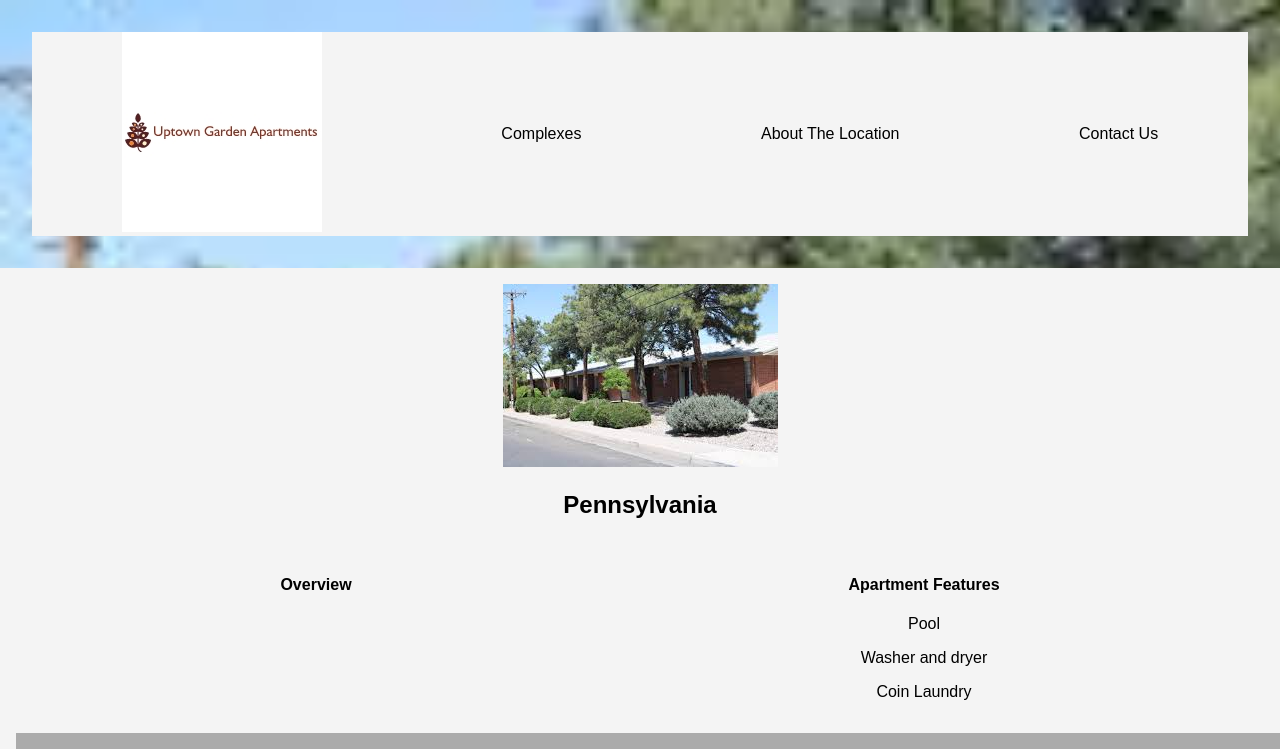
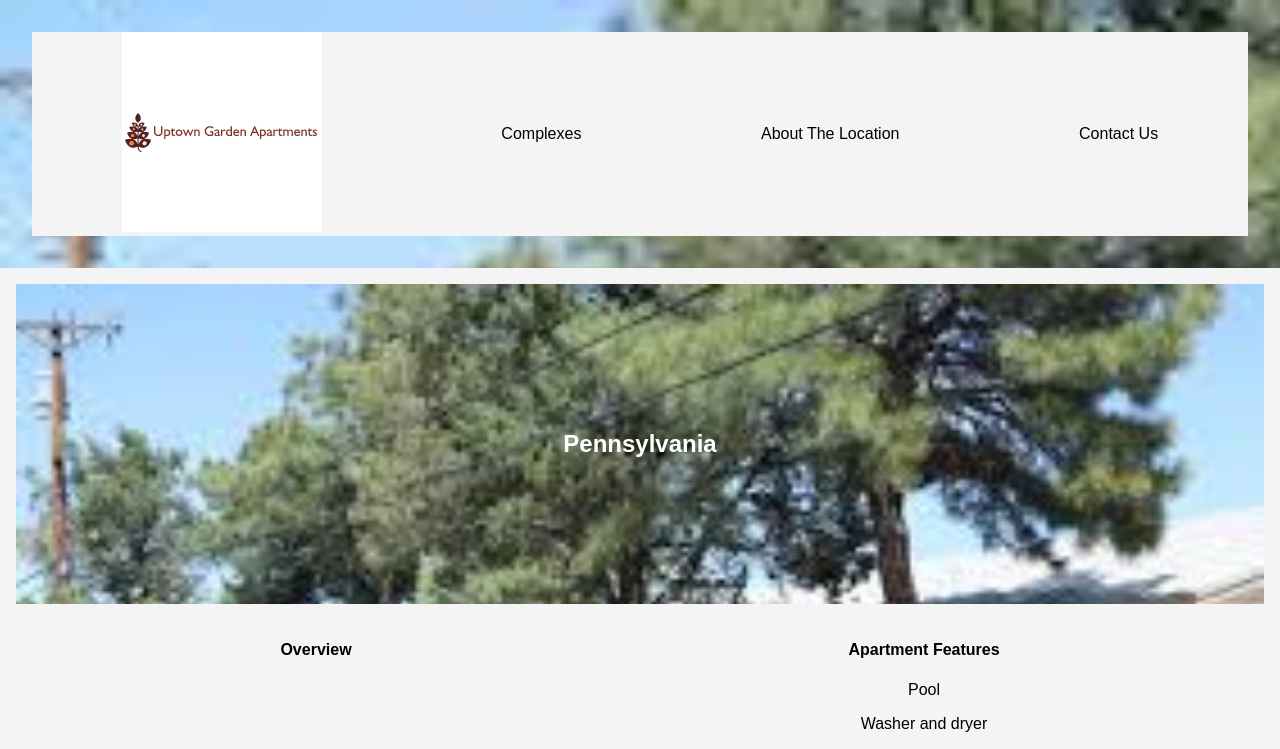
Before and after one commit to piperjarrett/uptown-garden-apartments, a React (Create React App) app: page /Marble in a window 1280 px wide. Shown: the top 749 px of the page. Built offline with nearby package versions, Linux system fonts and the light colour scheme.

Commit message:
add header syling

```diff
--- a/src/Complexes/Complexes.css
+++ b/src/Complexes/Complexes.css
@@ -8,6 +8,13 @@
     display: flex;
     padding: 1rem;
     justify-content: space-around;
+}
+.heading-div {
+    height: 20rem;
+    display: flex;
+    align-items: center;
+    justify-content: center;
+    color: white;
 }
 .complex-apartments {
     display: flex;
--- a/src/Complexes/Complexes.js
+++ b/src/Complexes/Complexes.js
@@ -4,8 +4,16 @@ import "./Complexes.css";
 const Complexes = () => {
   return (
     <section className="complexes">
-      <img src={apartmentComplex} alt="Penn Apartment Complex" />
-      <h2>Pennsylvania</h2>
+      {/* <img src={apartmentComplex} alt="Penn Apartment Complex" /> */}
+      <div
+        className="heading-div"
+        style={{
+          backgroundImage: `url(${apartmentComplex})`,
+          backgroundSize: "cover",
+        }}
+      >
+        <h2>Pennsylvania</h2>
+      </div>
       <div className="complex-info">
         <div className="complex-overview">
           <h4>Overview</h4>
```
